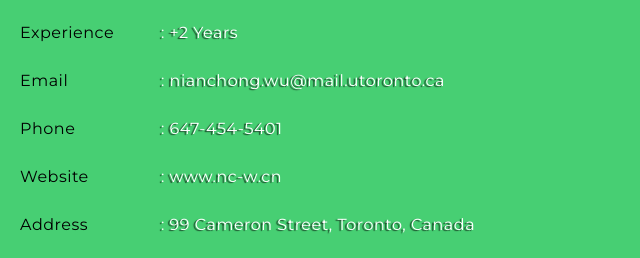
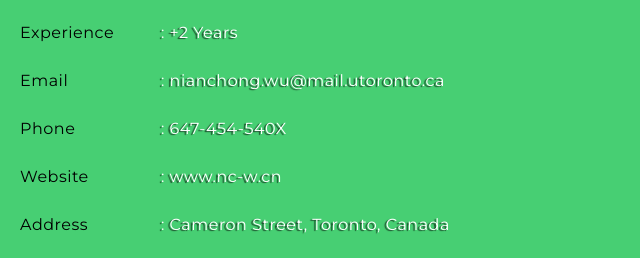
Before and after one commit to 2nc/2nc.github.io, a plain HTML site: page index.html in a window 1280 px wide. Shown: the part 1164-1422 px from the top of the page, 146-786 px from the left. Drawn offline with Linux system fonts and the light colour scheme.

Commit message:
Keep privacy

```diff
--- a/index.html
+++ b/index.html
@@ -163,9 +163,9 @@
 						<li><span>Age</span>: 27 Years</li>
 						<li><span>Experience</span>: +2 Years</li>
 						<li><span>Email</span>: <a href="mailto:nianchong.wu@mail.utoronto.ca">nianchong.wu@mail.utoronto.ca</a></li>
-						<li><span>Phone</span>: 647-454-5401</li>
+						<li><span>Phone</span>: 647-454-540X</li>
 						<li><span>Website</span>: <a href="#">www.nc-w.cn</a></li>
-						<li><span>Address</span>: 99 Cameron Street, Toronto, Canada</li>
+						<li><span>Address</span>: Cameron Street, Toronto, Canada</li>
 						<li><a href="CV/cv.doc" class="botton-w3ls">Download CV</a>
 						</li>
 					</ul>
@@ -459,8 +459,8 @@
 				<div class="address-w3layouts">
 					<p class="para-agileits-w3layouts"></p>
 					<h4><a href=" nianchong.wu@mail.utoronto.ca">nianchong.wu@mail.utoronto.ca</a></h4>
-					<h6> 647-454-5401</h6>
-					<p class="para-agileits-w3layouts"> 99 Cameron Street, Toronto, Canada</p>
+					<h6> 647-454-540X</h6>
+					<p class="para-agileits-w3layouts"> Cameron Street, Toronto, Canada</p>
 				</div>
 				<div class="botttom-nav-agileits">
 					<div class="w3l-social">
```
